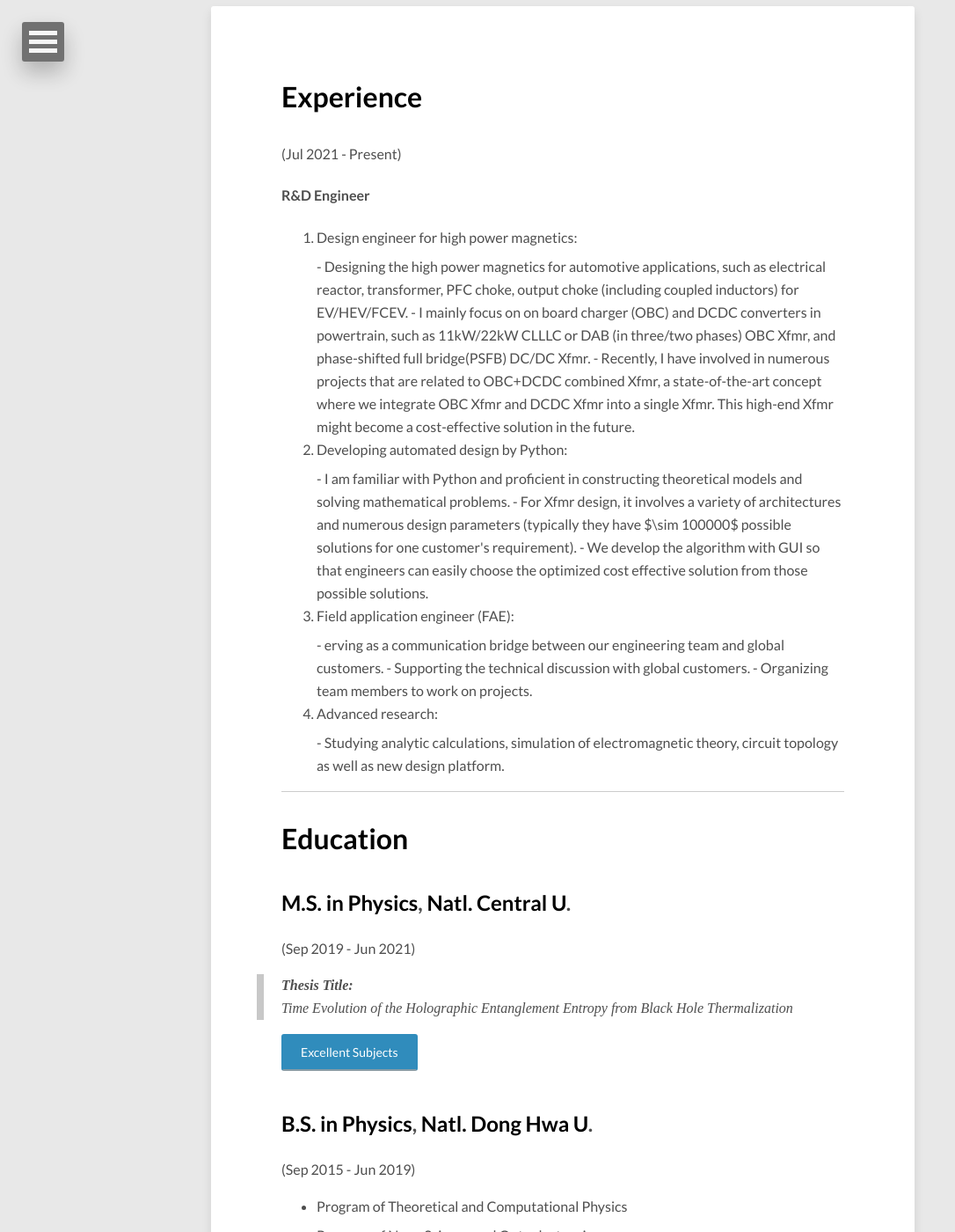
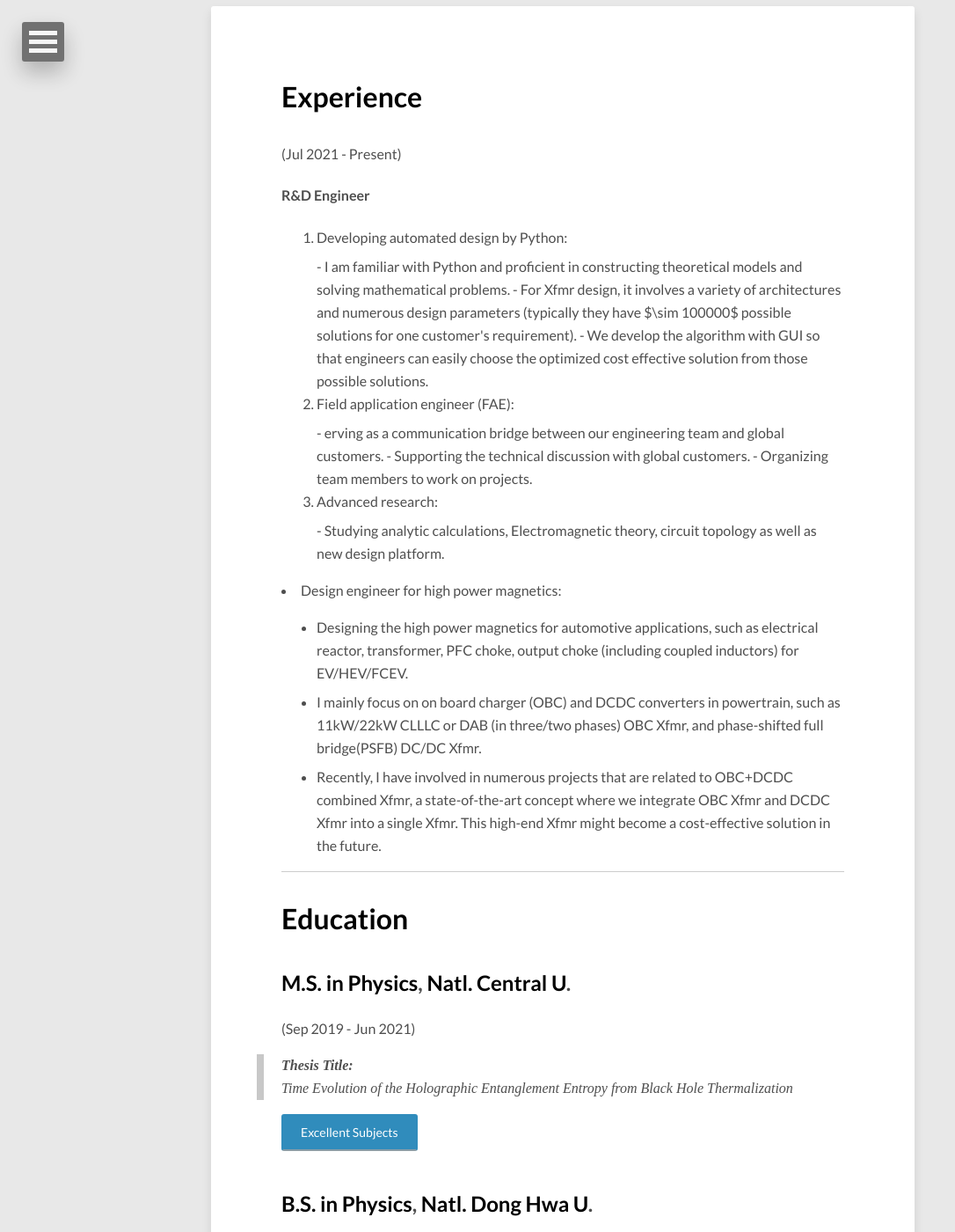
Before and after one commit to pochunsun/pochunsun.github.io, a Jekyll site: the page built from about/index.md, in a window 1280 px wide and 1400 px high, scrolled down 443 px. Shown: the whole window at 88% size, without its empty margins (0-1086 px from the left). Built offline with Jekyll 4.4.1, drawn with Linux system fonts in a browser that asks for light colours; nearby versions of some CDN libraries; some of the changed lines change nothing that is shown.

Commit message:
Update index.md

```diff
--- a/about/index.md
+++ b/about/index.md
@@ -12,12 +12,6 @@ modified: 2021-02-02
 (Jul 2021 - Present)<br>
 #### R&D Engineer
 <ol>
-<li>Design engineer for high power magnetics:</li>
-
-- Designing the high power magnetics for automotive applications, such as electrical reactor, transformer, PFC choke, output choke (including coupled inductors) for EV/HEV/FCEV.
-- I mainly focus on on board charger (OBC) and DCDC converters in powertrain, such as 11kW/22kW CLLLC or DAB (in three/two phases) OBC Xfmr, and phase-shifted full bridge(PSFB) DC/DC Xfmr.
-- Recently, I have involved in numerous projects that are related to OBC+DCDC combined Xfmr, a state-of-the-art concept where we integrate OBC Xfmr and DCDC Xfmr into a single Xfmr. This high-end Xfmr might become a cost-effective solution in the future.
-
 <li>Developing automated design by Python:</li>
 
 - I am familiar with Python and proficient in constructing theoretical models and solving mathematical problems.
@@ -32,8 +26,15 @@ modified: 2021-02-02
 
 <li>Advanced research:</li>
 
-- Studying analytic calculations, simulation of electromagnetic theory, circuit topology as well as new design platform.
+- Studying analytic calculations, Electromagnetic theory, circuit topology as well as new design platform.
 </ol>
+
+<li>Design engineer for high power magnetics:</li>
+
+- Designing the high power magnetics for automotive applications, such as electrical reactor, transformer, PFC choke, output choke (including coupled inductors) for EV/HEV/FCEV.
+- I mainly focus on on board charger (OBC) and DCDC converters in powertrain, such as 11kW/22kW CLLLC or DAB (in three/two phases) OBC Xfmr, and phase-shifted full bridge(PSFB) DC/DC Xfmr.
+- Recently, I have involved in numerous projects that are related to OBC+DCDC combined Xfmr, a state-of-the-art concept where we integrate OBC Xfmr and DCDC Xfmr into a single Xfmr. This high-end Xfmr might become a cost-effective solution in the future.
+
 
 ---
 
```
